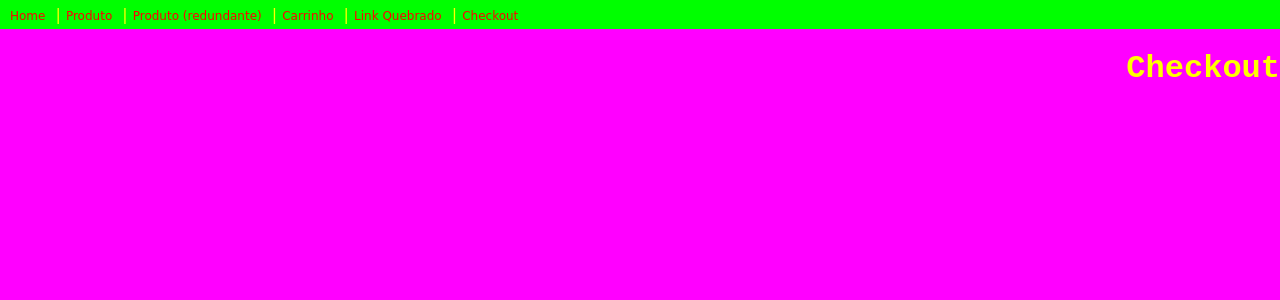
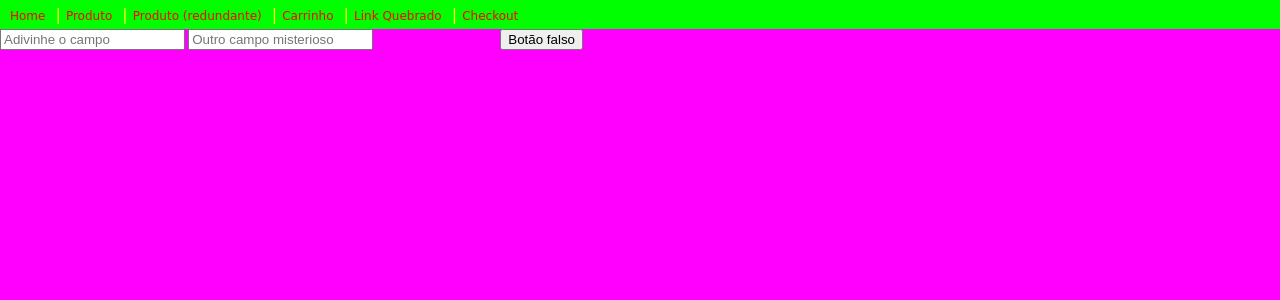
Before and after one commit to desatinar/livraria-online-ruim, a React (Vite) app: page /checkout in a window 1280 px wide. Shown: the top 300 px of the page. Built offline with nearby package versions, Linux system fonts and the light colour scheme.

Commit message:
feat: formulário sem sentido no componente Checkout

```diff
--- a/src/App.jsx
+++ b/src/App.jsx
@@ -3,9 +3,10 @@ import { BrowserRouter as Router, Route, Routes, Link } from 'react-router-dom';
 import './App.css';
 import Home from './pages/Home.jsx';
 import Product from './pages/Product.jsx';
+import Checkout from './pages/Checkout.jsx';
 
 const Cart = () => <h1>Cart</h1>;
-const Checkout = () => <h1>Checkout</h1>;
+
 
 function App() {
   return (
--- /dev/null
+++ b/src/pages/Checkout.jsx
@@ -0,0 +1,21 @@
+import React, { useState } from 'react';
+
+const Checkout = () => {
+    const [formData, setFormData] = useState({ email: '', name: '' });
+
+    const handleSubmit = (e) => {
+        e.preventDefault();
+        alert('Erro! Algo está errado.');
+    };
+
+    return (
+        <form onSubmit={handleSubmit} style={{ fontSize: '10px' }}>
+            <input type="text" placeholder="Adivinhe o campo" name="name" onChange={(e) => setFormData({ ...formData, [e.target.name]: e.target.value })} /> {/* Sem label */}
+            <input type="text" placeholder="Outro campo misterioso" name="email" onChange={(e) => setFormData({ ...formData, [e.target.name]: e.target.value })} />
+            <button type="submit" style={{ visibility: 'hidden' }}>Enviar (escondido)</button>
+            <button type="button">Botão falso</button>
+        </form>
+    );
+};
+
+export default Checkout;
```
